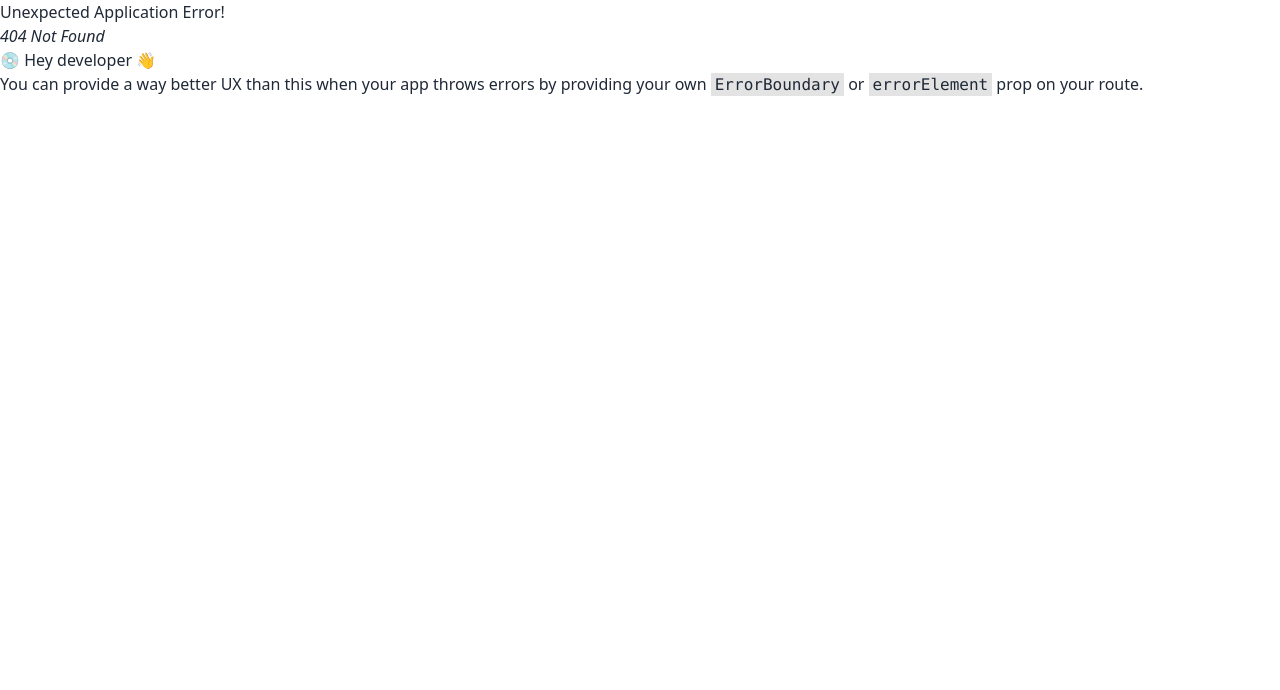
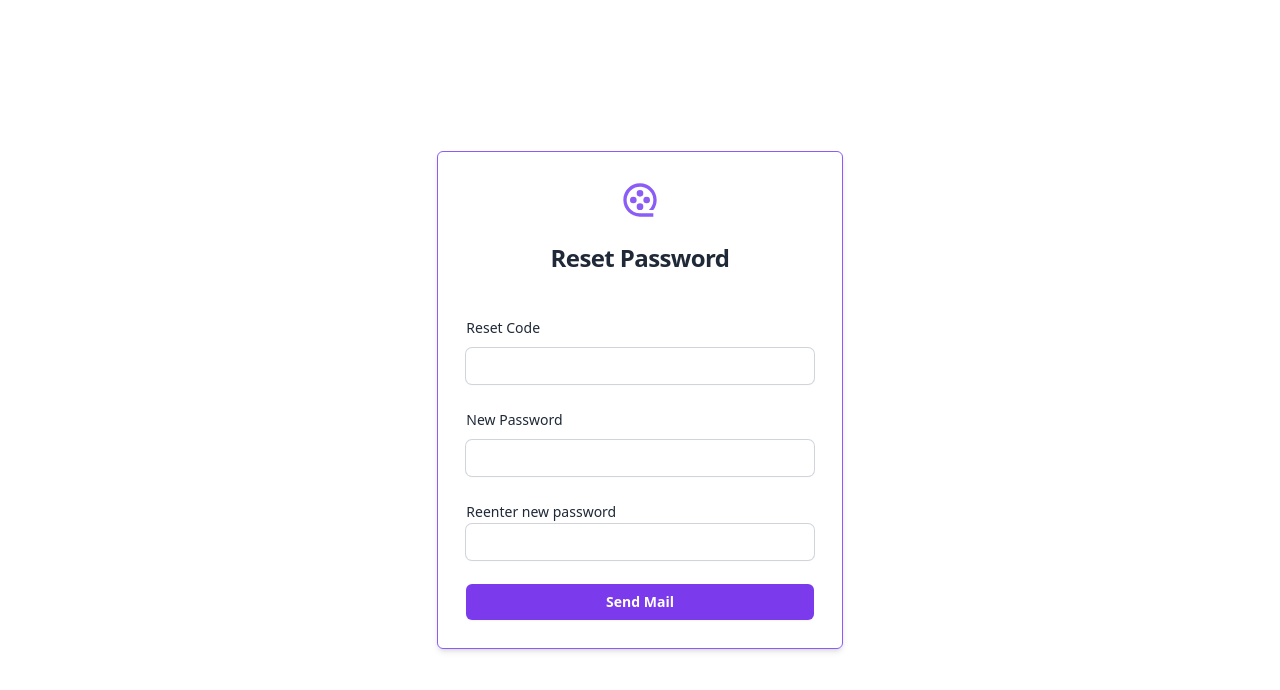
Before and after one commit to thafsi-pv/Movie-WatchLater, a React (Vite) app in the folder client/: page /resetPassword in a window 1280 px wide. Before the commit this address had no page. Shown: the top 690 px of the page. Built offline with nearby package versions, Linux system fonts and the light colour scheme.

Commit message:
forgot password page

```diff
--- a/client/src/App.jsx
+++ b/client/src/App.jsx
@@ -7,6 +7,7 @@ import MovieList from "./pages/MovieList";
 import WatchLater from "./pages/WatchLater";
 import Home from "./pages/Home";
 import ForgotPassword from "./pages/ForgotPassword";
+import ResetPassword from "./pages/ResetPassword";
 
 function App() {
   const appRouter = createBrowserRouter([
@@ -36,6 +37,10 @@ function App() {
       path: "/forgotPassword",
       element: <ForgotPassword />,
     },
+    {
+      path: "/resetPassword",
+      element: <ResetPassword />,
+    },
   ]);
 
   return (
--- a/client/src/components/Input.jsx
+++ b/client/src/components/Input.jsx
@@ -8,7 +8,6 @@ function Input({ id, name, type, autoComplete, handleChange }) {
         name={name}
         type={type}
         onChange={(e) => handleChange(e)}
-        autoComplete={false}
         required
         className="block w-full rounded-md border-0 px-1 py-1.5 bg-white text-gray-700 shadow-sm ring-1 ring-gray-300 placeholder:text-gray-400  sm:text-sm sm:leading-6"
       />
--- /dev/null
+++ b/client/src/components/Loader.jsx
@@ -0,0 +1,13 @@
+import React from "react";
+
+function Loader() {
+  return (
+    <div className="min-h-screen min-w-full bg-gray-700 bg-opacity-50 absolute top-0 left-0">
+      <div className="flex justify-center items-center w-full min-h-screen">
+        <span className=" text-white loading loading-dots loading-lg"></span>
+      </div>
+    </div>
+  );
+}
+
+export default Loader;
--- a/client/src/pages/ForgotPassword.jsx
+++ b/client/src/pages/ForgotPassword.jsx
@@ -3,15 +3,49 @@ import Layout1 from "../components/Layout1";
 import Input from "../components/Input";
 import Label from "../components/Label";
 import Button from "../components/Button";
-import { Toaster } from "react-hot-toast";
+import { Toaster, toast } from "react-hot-toast";
+import axios from "axios";
+import { USER_API } from "../constants/const";
+import { useNavigate } from "react-router-dom";
+import Loader from "../components/Loader";
 
 const ForgotPassword = () => {
+  const [showLoader, setShowLoader] = useState(false);
+  const navigate = useNavigate();
   const [mail, setMail] = useState();
-  console.log("🚀 ~ file: ForgotPassword.jsx:10 ~ ForgotPassword ~ mail:", mail)
 
   const handleInputChange = (e) => {
     setMail(e.target.value);
   };
+
+  const handleSubmitBtn = async () => {
+    try {
+      if (mail) {
+        setShowLoader(true);
+        const data = await axios(
+          "http://localhost:3456/api/user/forgotPassword",
+          {
+            method: "POST",
+            data: { mail },
+          }
+        );
+        if (data.status === 200) {
+          setShowLoader(false);
+          toast.success(
+            "Your reset code has been sent successfully, Plese check your inbox"
+          );
+          navigate("/resetPassword");
+        } else if (data.status === 400) {
+          toast.error("Failed to send reset code!");
+        }
+      } else {
+        toast.error("Enter mail address!");
+      }
+    } catch (error) {
+      toast.error(error.response.data.message);
+    }
+  };
+
   return (
     <Layout1 headingLabel="Forgot Password">
       <div className="mt-10 sm:mx-auto sm:w-full sm:max-w-sm">
@@ -28,12 +62,17 @@ const ForgotPassword = () => {
           </div>
 
           <div>
-            <Button type="button" btnLable="Send Mail" />
+            <Button
+              type="button"
+              btnLable="Send Mail"
+              onClick={handleSubmitBtn}
+            />
           </div>
         </form>
       </div>
       <div>
         <Toaster />
+        {showLoader && <Loader />}
       </div>
     </Layout1>
   );
--- /dev/null
+++ b/client/src/pages/ResetPassword.jsx
@@ -0,0 +1,116 @@
+import { useState } from "react";
+import { Toaster, toast } from "react-hot-toast";
+import Layout1 from "../components/Layout1";
+import Label from "../components/Label";
+import Button from "../components/Button";
+import Input from "../components/Input";
+import axios from "axios";
+import { USER_API } from "../constants/const";
+import { useNavigate } from "react-router-dom";
+import Loader from "../components/Loader";
+
+const ResetPassword = () => {
+  const [showLoader, setShowLoader] = useState(false);
+  const navigate = useNavigate();
+  const [passwordReset, setPasswordReset] = useState({
+    resetCode: "",
+    newPassword: "",
+  });
+  const [matchPassword, setMatchPassword] = useState(true);
+  const handleInputChange = (e) => {
+    setPasswordReset((prev) => ({
+      ...passwordReset,
+      [e.target.name]: e.target.value,
+    }));
+  };
+
+  const handleSubmitBtn = async () => {
+    try {
+      if (passwordReset.newPassword && matchPassword) {
+        setShowLoader(true);
+        const response = await axios(`${USER_API}resetPassword`, {
+          method: "POST",
+          data: {
+            passwordReset,
+          },
+        });
+        if (response.status == 200) {
+          setShowLoader(false);
+          toast.success("Success in resetting password.👍🏻");
+          navigate("/signIn");
+        }
+      }
+    } catch (error) {
+      toast.error(error.response.data.message);
+    }
+  };
+
+  const reenterPassword = (e) => {
+    const data = e.target.value;
+    console.log(
+      "🚀 ~ file: ResetPassword.jsx:29 ~ reenterPassword ~ datasasa:",
+      data
+    );
+    if (passwordReset.newPassword != data) {
+      setMatchPassword(false);
+    } else {
+      setMatchPassword(true);
+    }
+  };
+
+  return (
+    <Layout1 headingLabel="Reset Password">
+      <div className="mt-10 sm:mx-auto sm:w-full sm:max-w-sm">
+        <form className="space-y-6" action="#" method="POST" autoComplete="off">
+          <div>
+            <Label htmlFor="email" labelText="Reset Code" />
+            <Input
+              id="resetCode"
+              name="resetCode"
+              state={passwordReset.resetCode}
+              handleChange={handleInputChange}
+              type="number"
+            />
+          </div>
+          <div>
+            <Label htmlFor="email" labelText="New Password" />
+            <Input
+              id="newPassword"
+              name="newPassword"
+              state={passwordReset.newPassword}
+              handleChange={handleInputChange}
+              type="text"
+            />
+          </div>
+          <div>
+            <Label htmlFor="email" labelText="Reenter new password" />
+            <input
+              type="text"
+              onChange={(e) => reenterPassword(e)}
+              className="block w-full rounded-md border-0 px-1 py-1.5 bg-white text-gray-700 shadow-sm ring-1 ring-gray-300 placeholder:text-gray-400  sm:text-sm sm:leading-6"
+            />
+            {!matchPassword && (
+              <span className="text-red-500 text-xs">
+                Not match with new password
+              </span>
+            )}
+          </div>
+
+          <div>
+            <Button
+              type="button"
+              btnLable="Send Mail"
+              onClick={handleSubmitBtn}
+            />
+          </div>
+        </form>
+      </div>
+      <div>
+        <Toaster />
+        {showLoader && <Loader />}
+      </div>
+    </Layout1>
+  );
+};
+
+export default ResetPassword;
--- a/client/src/pages/SignIn.jsx
+++ b/client/src/pages/SignIn.jsx
@@ -7,6 +7,7 @@ import { Link, useNavigate } from "react-router-dom";
 import axios from "axios";
 import toast, { Toaster } from "react-hot-toast";
 import { USER_API } from "../constants/const";
+import Loader from "../components/Loader";
 
 function SignIn() {
   const [login, setLogin] = useState({ email: "", password: "" });
@@ -14,7 +15,7 @@ function SignIn() {
   const handleLogin = async (e) => {
     try {
       e.preventDefault();
-      const data = await axios(`${USER_API}signIn`, {
+      const data = await axios(`${USER_API}/signIn`, {
         method: "POST",
         data: login,
       });
--- a/client/src/pages/SignUp.jsx
+++ b/client/src/pages/SignUp.jsx
@@ -6,7 +6,7 @@ import Input from "../components/Input";
 import Button from "../components/Button";
 import axios from "axios";
 import toast, { Toaster } from "react-hot-toast";
-import { MOVIE_API_URL } from "../constants/const";
+import { MOVIE_API_URL, USER_API } from "../constants/const";
 
 function SignUp() {
   const navigate = useNavigate();
@@ -18,7 +18,7 @@ function SignUp() {
   });
 
   const handleSignUp = async () => {
-    const response = await axios(`${MOVIE_API_URL}signUp`, {
+    const response = await axios(`${USER_API}/signUp`, {
       method: "POST",
       data: signUpData,
     });
--- a/client/src/pages/WatchLater.jsx
+++ b/client/src/pages/WatchLater.jsx
@@ -2,6 +2,7 @@ import { useEffect, useState } from "react";
 import Header from "../components/Header";
 import axios from "axios";
 import MovieCard from "../components/MovieCard";
+import { USER_API } from "../constants/const";
 
 const WatchLater = () => {
   const [watchLater, setWatchLater] = useState([{}]);
@@ -11,7 +12,7 @@ const WatchLater = () => {
 
   const getAllWatchLaterMovies = async () => {
     const movieDb = JSON.parse(localStorage.getItem("movieDb"));
-    const data = await axios(`${USER_API}watchlist`, {
+    const data = await axios(`${USER_API}/watchlist`, {
       method: "GET",
       headers: { Authorization: movieDb.token },
     });
```
